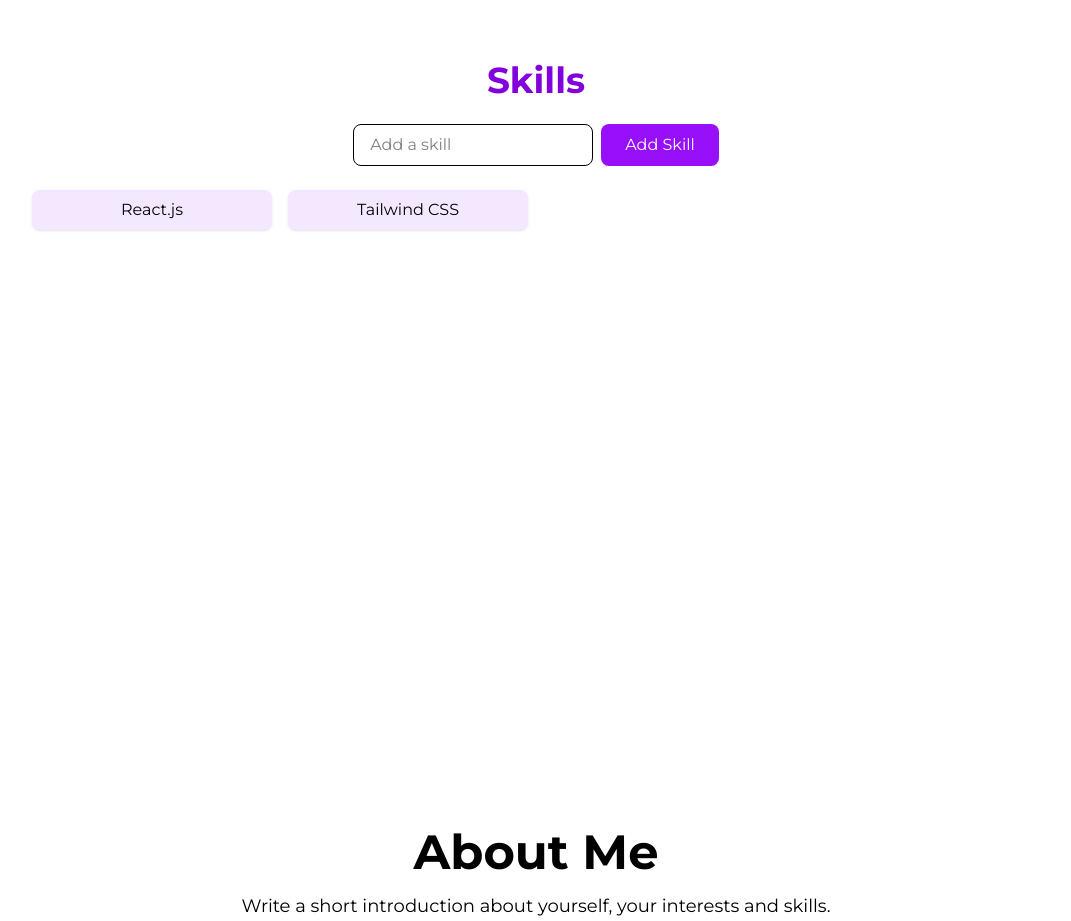
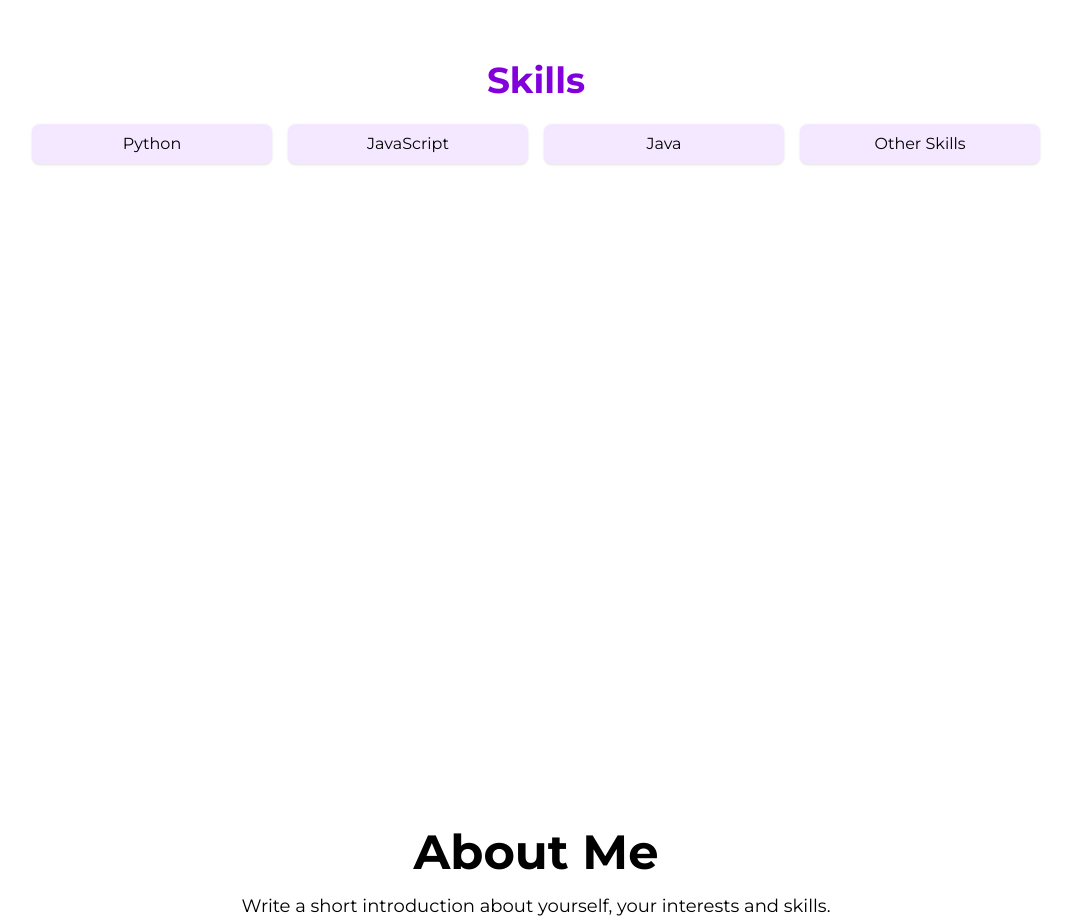
Before and after one commit to rashijain201/PersonalPortfolio_CodeCollab, a React (Vite) app: page / in a window 1280 px wide. Shown: the part 1660-2581 px from the top of the page, without its empty margins (104-1175 px from the left). Built offline with nearby package versions, Linux system fonts and the light colour scheme; a web font is replaced by a local one.

Commit message:
Update Skills.jsx

```diff
--- a/src/pages/Skills.jsx
+++ b/src/pages/Skills.jsx
@@ -1,49 +1,27 @@
-import { useState } from "react";
 import { SectionHeading } from "../templates/basicUIComponents";
 
 function Skills() {
-    const [skills, setSkills] = useState(["React.js", "Tailwind CSS"]);
-    const [newSkill, setNewSkill] = useState("");
-
-    const addSkill = () => {
-        if (newSkill.trim() !== "") {
-            setSkills([...skills, newSkill.trim()]);
-            setNewSkill("");
-        }
-    };
-
     return (
         <div className="relative flex-grow flex items-center justify-center text-center px-6">
             <div className="p-8 space-y-6 text-center justify-center items-center flex-grow align-middle">
+
+                {/* Main Heading */}
                 <SectionHeading size={4} text="Skills" />
 
-                {/* Input box to add skill */}
-                <div className="flex flex-col sm:flex-row gap-2 justify-center">
-                    <input
-                        type="text"
-                        value={newSkill}
-                        onChange={(e) => setNewSkill(e.target.value)}
-                        placeholder="Add a skill"
-                        className="border rounded-lg px-4 py-2 text-black w-60"
-                    />
-                    <button
-                        onClick={addSkill}
-                        className="bg-purple-600 text-white px-6 py-2 rounded-lg hover:bg-purple-700 transition duration-300"
-                    >
-                        Add Skill
-                    </button>
-                </div>
-
-                {/* Display skills dynamically */}
-                <div className="grid grid-cols-2 sm:grid-cols-3 md:grid-cols-4 gap-4 mt-4">
-                    {skills.map((skill, index) => (
-                        <div
-                            key={index}
-                            className="bg-purple-100 dark:bg-purple-700 text-black dark:text-white px-4 py-2 rounded-lg shadow hover:bg-purple-200 dark:hover:bg-purple-600 transition duration-300"
-                        >
-                            {skill}
-                        </div>
-                    ))}
+                {/* List of Skills */}
+                <div className="grid grid-cols-2 sm:grid-cols-4 gap-4 mt-4">
+                    <div className="bg-purple-100 dark:bg-purple-700 text-black dark:text-white px-4 py-2 rounded-lg shadow">
+                        Python
+                    </div>
+                    <div className="bg-purple-100 dark:bg-purple-700 text-black dark:text-white px-4 py-2 rounded-lg shadow">
+                        JavaScript
+                    </div>
+                    <div className="bg-purple-100 dark:bg-purple-700 text-black dark:text-white px-4 py-2 rounded-lg shadow">
+                        Java
+                    </div>
+                    <div className="bg-purple-100 dark:bg-purple-700 text-black dark:text-white px-4 py-2 rounded-lg shadow">
+                        Other Skills
+                    </div>
                 </div>
             </div>
         </div>
```
